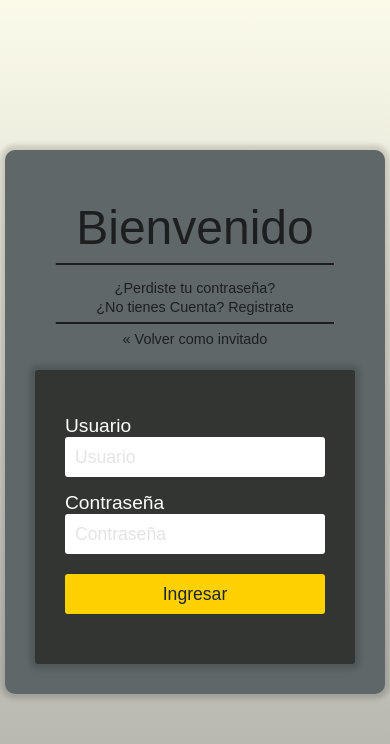
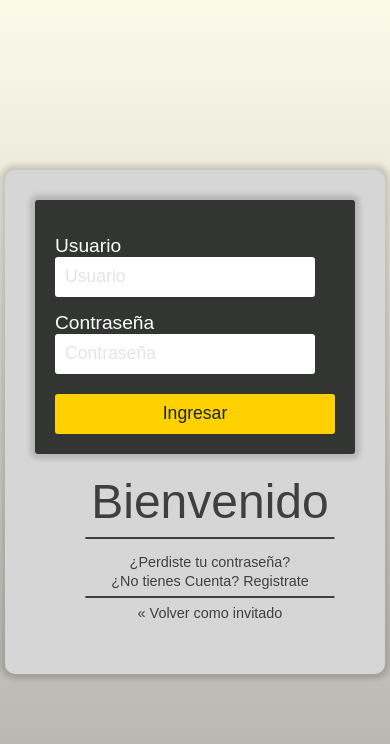
Before and after one commit to jonathanerp/Rentamaq, a plain HTML site: page FrontEnd ligado con BackEnd/login.html in a window 390 px wide. Drawn offline with Linux system fonts and the light colour scheme.

Commit message:
inicio de sesion y registro usuario - responsive

```diff
--- a/FrontEnd ligado con BackEnd/login.html
+++ b/FrontEnd ligado con BackEnd/login.html
@@ -35,7 +35,7 @@
 
             </div>
 
-            <div id="derecho">
+            <div class="infoform">
                 <div class="titulo">
                     Bienvenido
                 </div>
@@ -114,7 +114,7 @@
 
             </div>
 
-            <div id="derecho">
+            <div class="infoform">
                 <div class="titulo">
                     Bienvenido
                 </div>
--- a/FrontEnd ligado con BackEnd/styles/login.css
+++ b/FrontEnd ligado con BackEnd/styles/login.css
@@ -1,4 +1,3 @@
-/* efectos por defecto */
 body {
     font-family: 'Overpass', sans-serif;
     font-weight: normal;
@@ -18,7 +17,6 @@ body {
 
 }
 
-/* efectos para el contenedor de pantalla completa */
 #contenedor {
     display: flex;
     align-items: center;
@@ -33,7 +31,6 @@ body {
 
 }
 
-/* contenedor del login a la izquierda */
 #contenedorlogin {
     display: flex;
     align-items: center;
@@ -43,12 +40,9 @@ body {
     min-width: 380px;
     max-width: 900px;
     width: 80%;
-    margin:  auto;
+    margin: auto;
 
     background-color: #d6d6d6;
-
-    /*opacity: 0.50;
-    filter: alpha(opacity=50);*/
 
     border-radius: 10px 10px 10px 10px;
     -moz-border-radius: 10px 10px 10px 10px;
@@ -75,9 +69,6 @@ body {
 
     background-color: #d6d6d6;
 
-    /*opacity: 0.50;
-    filter: alpha(opacity=50);*/
-
     border-radius: 10px 10px 10px 10px;
     -moz-border-radius: 10px 10px 10px 10px;
     -webkit-border-radius: 10px 10px 10px 10px;
@@ -90,8 +81,7 @@ body {
     box-sizing: border-box;
 }
 
-/* formulario de login */
-/* formulario de login */
+
 #login {
     width: 100%;
     max-width: 320px;
@@ -134,19 +124,16 @@ body {
     -moz-border-radius: 3px 3px 3px 3px;
     -webkit-border-radius: 3px 3px 3px 3px;
 
-
-
     opacity: 1;
     filter: alpha(opacity=1);
 }
-
 
 #registroform {
     display: flex;
     flex-direction: column;
     align-items: center;
     width: 100%;
-    height: 100%; /* Ajusta el ancho del formulario según tu diseño */
+    height: 100%;
 }
 
 #login label {
@@ -263,11 +250,7 @@ body {
     transform: scale(1.10);
 }
 
-#derecho {
-    /*display: flex;
-    align-items:center;
-    justify-content:center;*/
-
+.infoform {
     text-align: center;
     width: 100%;
 
@@ -311,48 +294,31 @@ hr {
     transform: scale(1.15);
 }
 
-/* seccion de la derecha */
-/* seccion de la derecha */
-
 /* ajustar a pantallas con ancho menor o igual a 775px; */
-/* ajustar a pantallas con ancho menor o igual a 775px; */
-@media all and (max-width: 775px) {
-    #contenedorlogin {
-        flex-direction: column-reverse;
-
-        min-width: 380px;
-        max-width: 900px;
-        width: 90%;
-
-        background-color: #5f6769;
-
-        /*opacity: 0.50;
-        filter: alpha(opacity=50);*/
-
-        border-radius: 10px 10px 10px 10px;
-        -moz-border-radius: 10px 10px 10px 10px;
-        -webkit-border-radius: 10px 10px 10px 10px;
-
-        -webkit-box-shadow: 0px 0px 5px 5px rgba(0, 0, 0, 0.15);
-        -moz-box-shadow: 0px 0px 5px 5px rgba(0, 0, 0, 0.15);
-        box-shadow: 0px 0px 5px 5px rgba(0, 0, 0, 0.15);
-
-        padding: 30px;
-        box-sizing: border-box;
+@media (max-width: 775px) {
+    #contenedorlogin,
+    #contenedorregistro {
+        flex-direction: column;
+        width: 100%;
+        max-width: none;
+        margin: 0 30px;
     }
 
-    #login {
-        margin: 0 auto;
+    #login,
+    #registro {
+        width: 100%;
+        max-width: none;
+        padding: 20px;
     }
 
-    #derecho {
-        padding: 20px 20px 20px 20px;
+    #login input,
+    #registro input {
+        width: calc(100% - 20px);
+        /* Resta el padding para que el ancho sea correcto */
     }
 
-    #login label {
-        text-align: left;
+    #login button,
+    #registro button {
+        width: 100%;
     }
 }
-
-/* ajustar a pantallas con ancho menor o igual a 775px; */
-/* ajustar a pantallas con ancho menor o igual a 775px; */
```
Also changed, not shown: FrontEnd ligado con BackEnd/styles/styles.css (+14 -15 lines).
